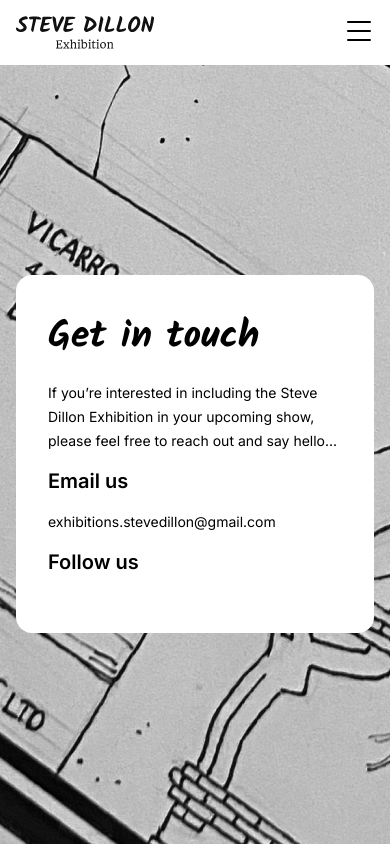
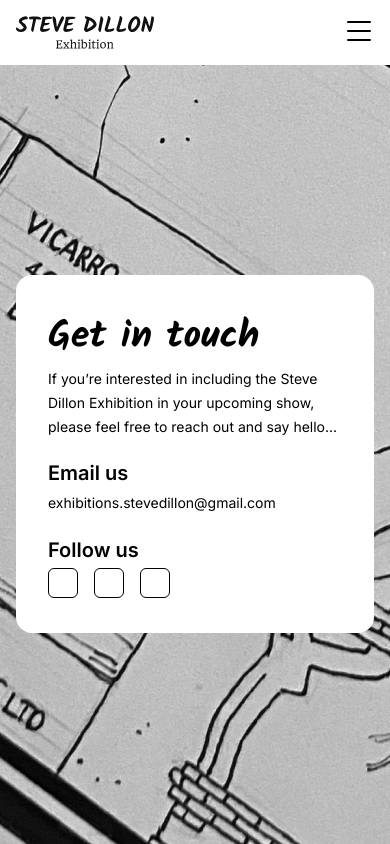
Before and after one commit to Jim-Dillon/steve-dillon, a React (Vite) app: page /contact in a window 390 px wide. Built offline with nearby package versions, Linux system fonts and the light colour scheme; the HTML template or start-up script is replaced by a standard one.

Commit message:
finish contact page - mobile

```diff
--- a/src/css/contact.module.scss
+++ b/src/css/contact.module.scss
@@ -24,11 +24,26 @@
         font-family: "Inter", sans-serif;
         font-size: 14px;
         line-height: 24px;
+        margin-bottom: 1.4rem;
+        margin-top: 0px;
     }
 
     h2 {
         font-family: "Inter", sans-serif;
         font-size: 20px;
         font-weight: 600;
+        margin-bottom: 0.4rem;
+        margin-top: 1.4rem;
     }
 }
+
+.smIcons {
+    button {
+        background-color: white;
+        border: 1px solid black;
+        border-radius: 6px;
+        height: 30px;
+        margin-right: 1rem;
+        width: 30px;
+    }
+}
--- a/src/pages/ContactPage.tsx
+++ b/src/pages/ContactPage.tsx
@@ -12,6 +12,11 @@ const ContactPage = () => {
           <h2>Email us</h2>
           <p>exhibitions.stevedillon@gmail.com</p>
           <h2>Follow us</h2>
+          <div className={styles.smIcons}>
+            <button></button>
+            <button></button>
+            <button></button>
+          </div>
         </div>
       </div>
     </>
```
